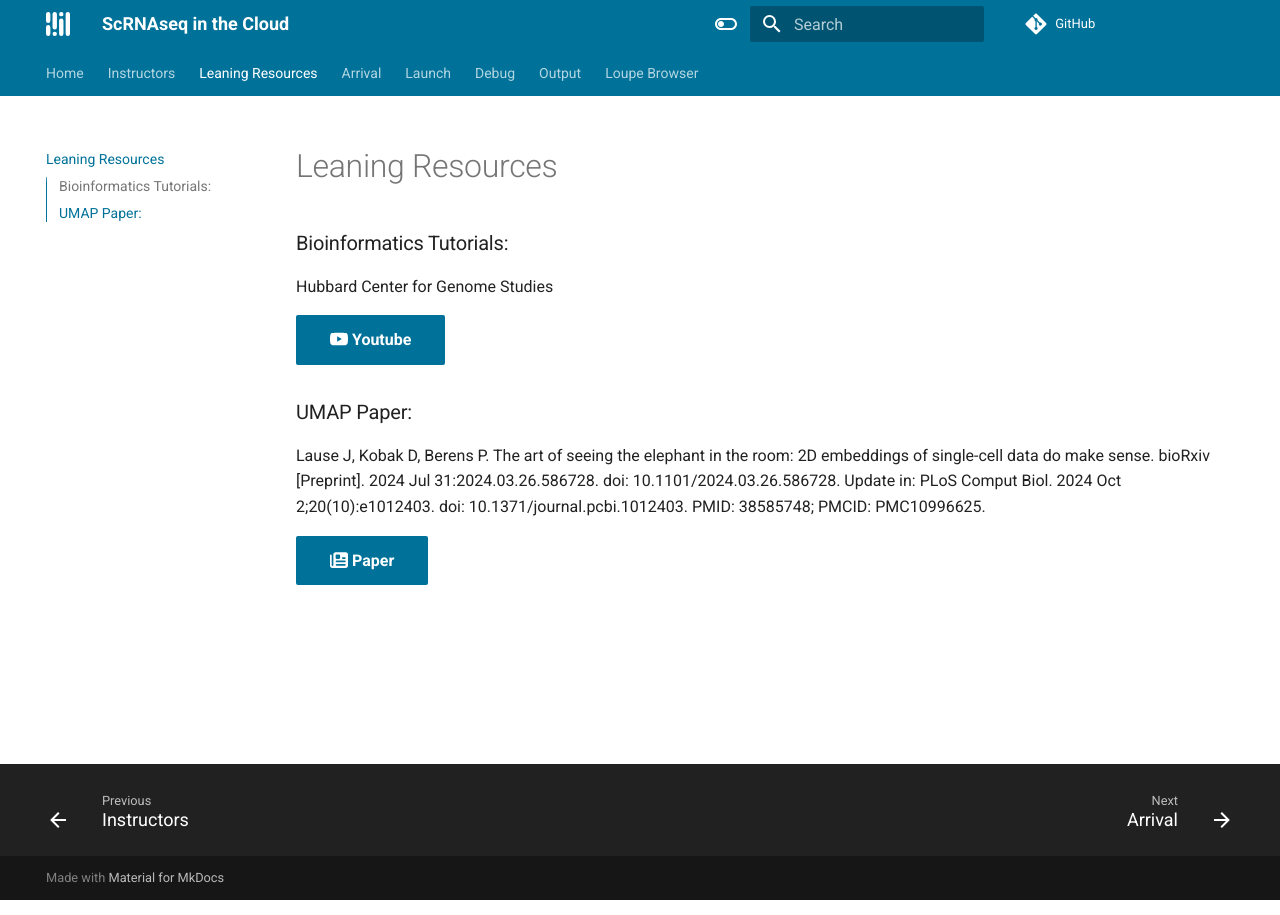
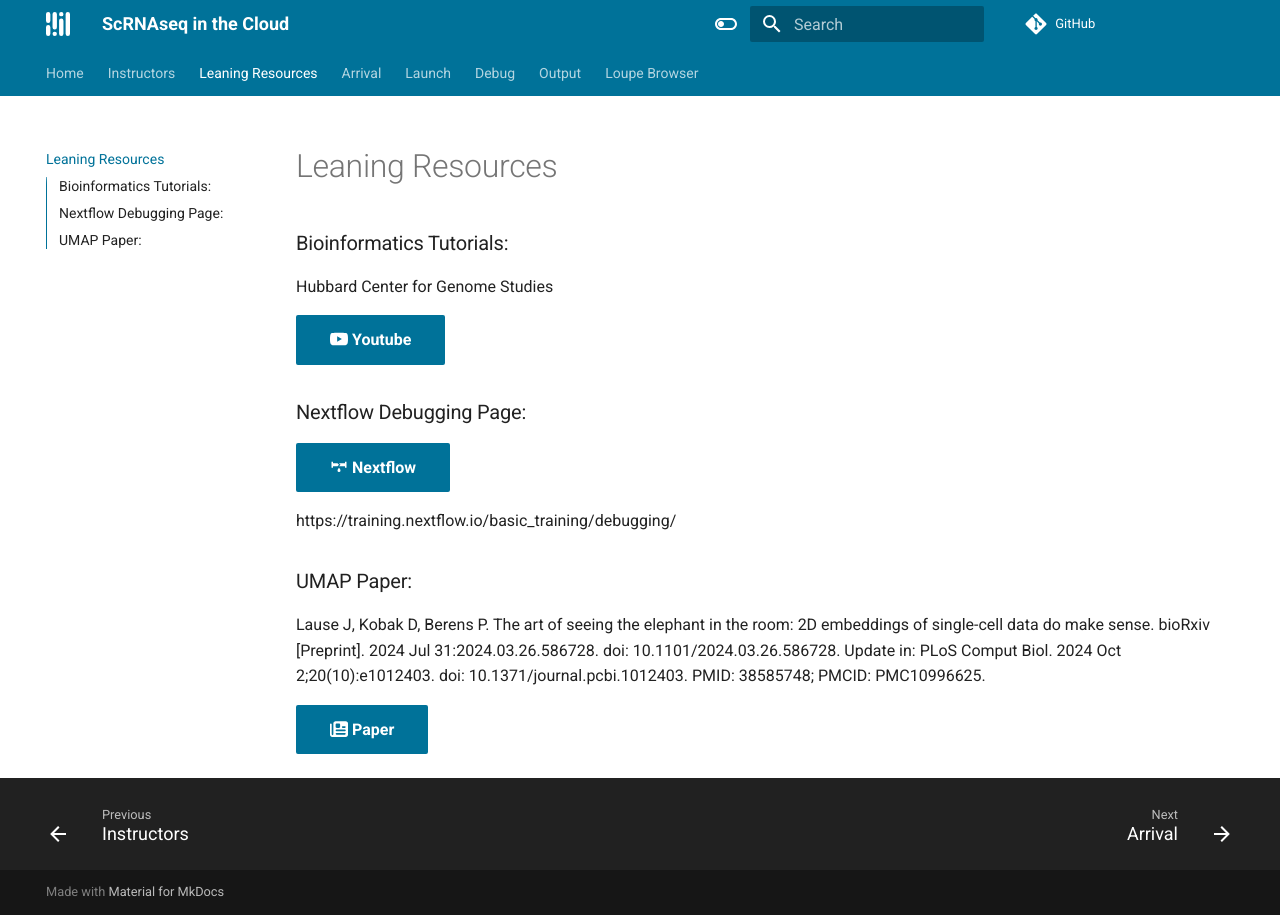
Before and after one commit to mdibl/scrnaseq_course_2024, an MkDocs documentation site: the page built from docs/learning_resources.md, in a window 1280 px wide. Built offline with MkDocs 1.6.1 and Material for MkDocs 9.7.7, drawn with Linux system fonts in a browser that asks for light colours; comment, search, counter and statistics services are not loaded.

Commit message:
added nextflow debug resource to learning page

```diff
--- a/docs/learning_resources.md
+++ b/docs/learning_resources.md
@@ -7,6 +7,13 @@ Hubbard Center for Genome Studies
 [:simple-youtube:   Youtube](https://www.youtube.com/playlist?list=PLLV_tmUM69VA4B0DKfNEBsaL9ARlpp__W){ .md-button .md-button--primary }
 
 
+### Nextflow Debugging Page:
+
+[:material-pipe-leak:   Nextflow](https://training.nextflow.io/basic_training/debugging/){ .md-button .md-button--primary }
+
+
+https://training.nextflow.io/basic_training/debugging/
+
 ### UMAP Paper:
 
 Lause J, Kobak D, Berens P. The art of seeing the elephant in the room: 2D embeddings of single-cell data do make sense. bioRxiv [Preprint]. 2024 Jul 31:2024.03.26.586728. doi: 10.1101/2024.03.26.586728. Update in: PLoS Comput Biol. 2024 Oct 2;20(10):e1012403. doi: 10.1371/journal.pcbi.1012403. PMID: 38585748; PMCID: PMC10996625.
```
